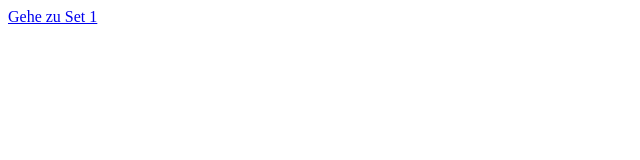
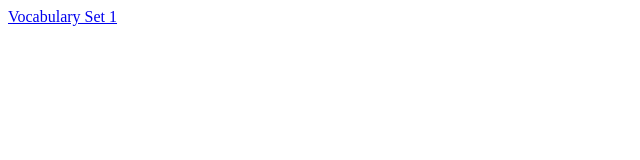
Before and after one commit to kynmjl/voc, a plain HTML site: page index.html in a window 1280 px wide. Shown: the full height of the page, 0-640 px from the left. Drawn offline with Linux system fonts and the light colour scheme.

Commit message:
Update index.html

```diff
--- a/index.html
+++ b/index.html
@@ -1 +1 @@
-<a href="set1.html">Gehe zu Set 1</a>
+<a href="set1.html">Vocabulary Set 1</a>
```
